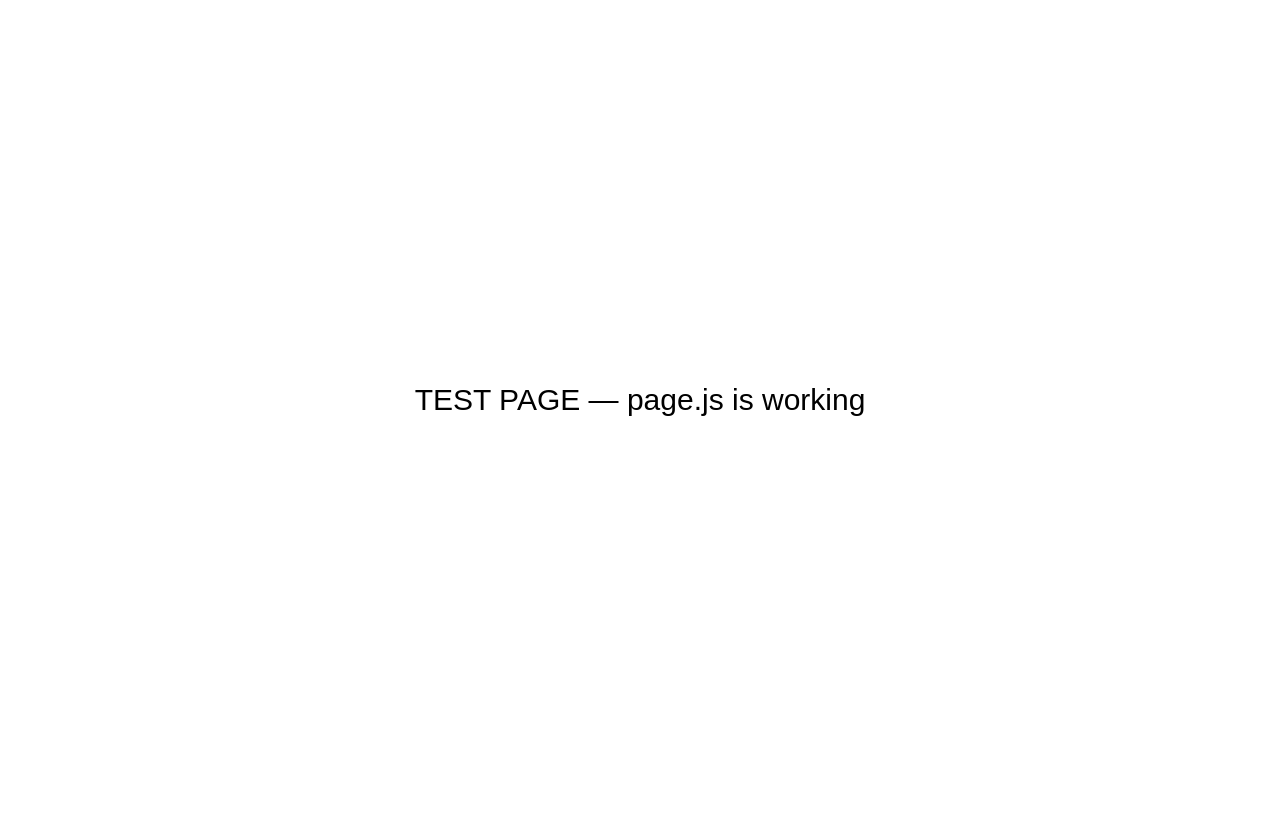
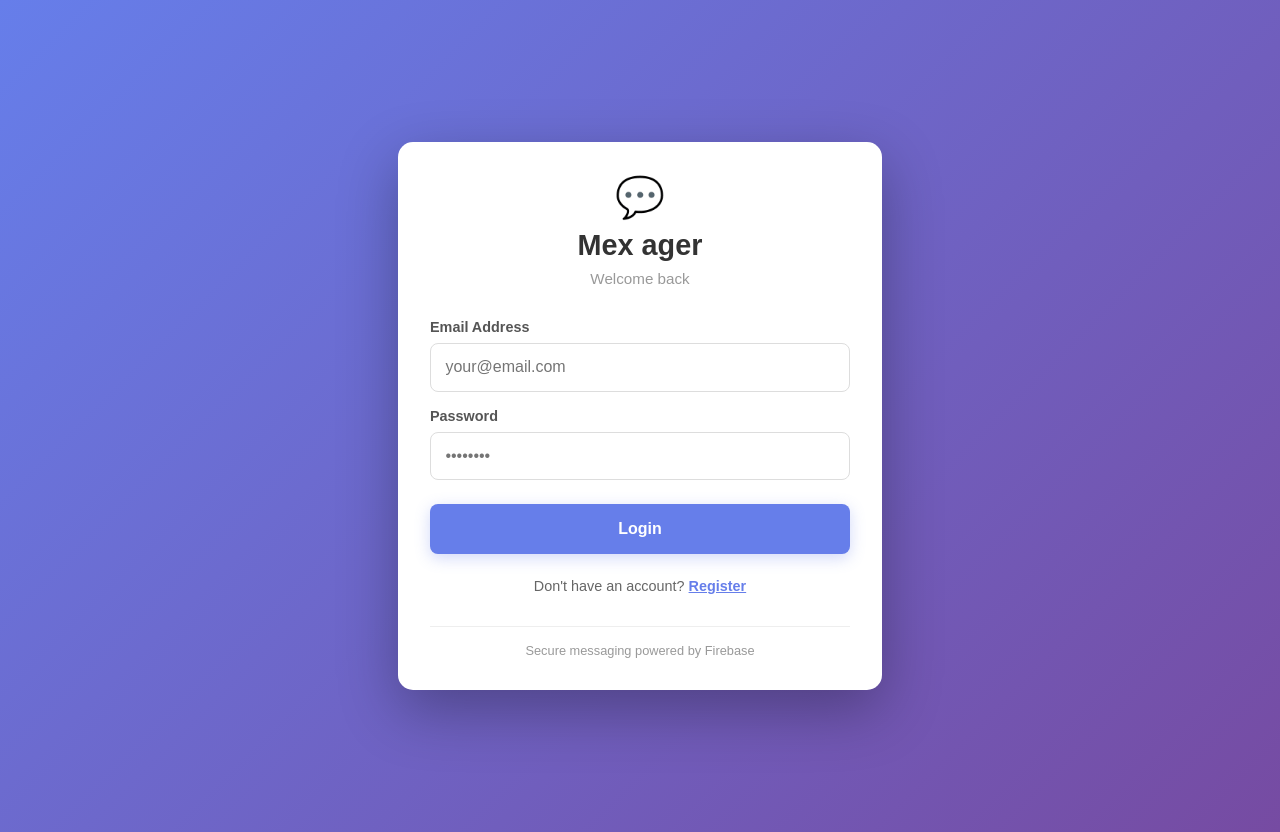
Before and after one commit to shambakiuro-sketch/Mex-ager, a Next.js app: page / in a window 1280 px wide. Before the commit the page ends 800 px from the top, so only its background shows below. Built offline with nearby package versions, Linux system fonts and the light colour scheme; no server answers.

Commit message:
Add user authentication and loading state
Implement authentication state management and loading UI.

```diff
--- a/app/page.js
+++ b/app/page.js
@@ -1,16 +1,51 @@
 'use client';
 
+import { useState, useEffect } from 'react';
+import { auth } from './lib/firebase';
+import { onAuthStateChanged } from 'firebase/auth';
+import Auth from './components/Auth';
+import Chat from './components/Chat';
+
 export default function Home() {
+  const [user, setUser] = useState(null);
+  const [loading, setLoading] = useState(true);
+
+  console.log('PAGE LOADED');
+  console.log('AUTH OBJECT:', auth);
+
+  useEffect(() => {
+    console.log('SETTING UP AUTH LISTENER');
+
+    const unsubscribe = onAuthStateChanged(auth, (currentUser) => {
+      console.log('AUTH STATE FIRED:', currentUser);
+
+      setUser(currentUser);
+      setLoading(false);
+    });
+
+    return () => unsubscribe();
+  }, []);
+
+  if (loading) {
     return (
-    <div style={{
+      <div
+        style={{
           display: 'flex',
           alignItems: 'center',
           justifyContent: 'center',
           height: '100vh',
-      fontSize: '30px',
+          background: '#f0f0f0',
           fontFamily: 'Arial'
-    }}>
-      TEST PAGE — page.js is working
+        }}
+      >
+        Loading...
       </div>
     );
   }
+
+  return user ? (
+    <Chat user={user} />
+  ) : (
+    <Auth onAuthSuccess={() => setUser(auth.currentUser)} />
+  );
+}
```
Lines whose indentation alone changed are shown as unchanged.
